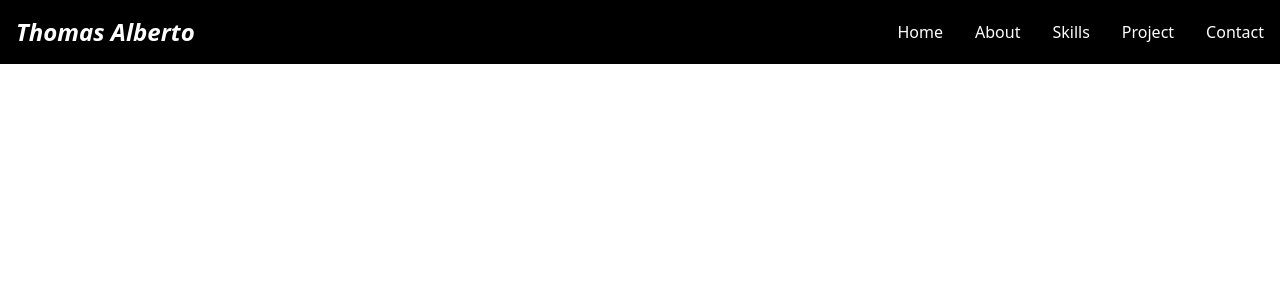
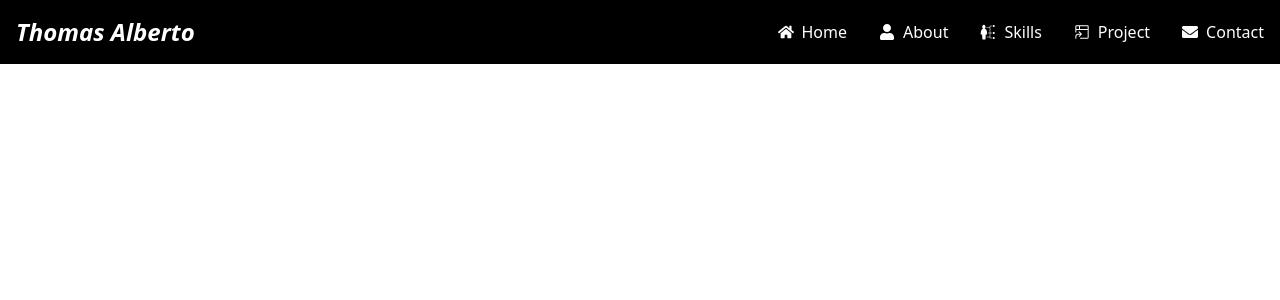
Before and after one commit to ThomasAlberto21/my-portfolio, a Next.js app: page / in a window 1280 px wide. Shown: the top 300 px of the page. Built offline with nearby package versions, Linux system fonts and the light colour scheme.

Commit message:
NavLinks

```diff
--- a/components/Navbar/Nav.tsx
+++ b/components/Navbar/Nav.tsx
@@ -1,7 +1,13 @@
 import Link from "next/link";
+import { useState } from "react";
 import NavLinks from "./NavLinks";
 
 export default function Nav() {
+  const [navbarOpen, setNavbarOpen] = useState(false);
+  const toggleNavbar = () => {
+    setNavbarOpen(!navbarOpen);
+  };
+
   return (
     <nav className="bg-black border-gray-200">
       <div className="max-w-screen-xl flex flex-wrap items-center justify-between mx-auto p-4">
@@ -11,9 +17,10 @@ export default function Nav() {
           </span>
         </Link>
         <button
+          onClick={toggleNavbar}
+          type="button"
+          className="inline-flex items-center p-2 ml-3 text-sm text-gray-500 rounded-lg md:hidden hover:bg-gray-100 focus:outline-none focus:ring-2 focus:ring-gray-200 dark:text-gray-400 dark:hover:bg-gray-700 dark:focus:ring-gray-600"
           data-collapse-toggle="navbar-default"
-          type="button"
-          className="inline-flex items-center p-2 ml-3 text-sm text-gray-500 rounded-lg md:hidden hover:bg-gray-100 focus:outline-none focus:ring-2 focus:ring-gray-200"
           aria-controls="navbar-default"
           aria-expanded="false"
         >
@@ -26,14 +33,14 @@ export default function Nav() {
             xmlns="http://www.w3.org/2000/svg"
           >
             <path
-              fill-rule="evenodd"
+              fillRule="evenodd"
               d="M3 5a1 1 0 011-1h12a1 1 0 110 2H4a1 1 0 01-1-1zM3 10a1 1 0 011-1h12a1 1 0 110 2H4a1 1 0 01-1-1zM3 15a1 1 0 011-1h12a1 1 0 110 2H4a1 1 0 01-1-1z"
-              clip-rule="evenodd"
+              clipRule="evenodd"
             ></path>
           </svg>
         </button>
 
-        <NavLinks />
+        <NavLinks navbarOpen={navbarOpen} toggleNavbar={toggleNavbar} />
       </div>
     </nav>
   );
--- a/components/Navbar/NavLinks.tsx
+++ b/components/Navbar/NavLinks.tsx
@@ -1,50 +1,59 @@
 import Link from "next/link";
+import { GiSkills } from "react-icons/gi";
+import { GoProjectSymlink } from "react-icons/go";
+import { FaHome, FaUser, FaEnvelope } from "react-icons/fa";
 
-export default function NavLinks() {
+interface NavLinksProps {
+  navbarOpen: boolean;
+  toggleNavbar: () => void;
+}
+
+export default function NavLinks({ navbarOpen, toggleNavbar }: NavLinksProps) {
+  const navLinks = [
+    {
+      name: "Home",
+      link: "/",
+      icons: <FaHome />,
+    },
+    {
+      name: "About",
+      link: "/about",
+      icons: <FaUser />,
+    },
+    {
+      name: "Skills",
+      link: "/skills",
+      icons: <GiSkills />,
+    },
+    {
+      name: "Project",
+      link: "/project",
+      icons: <GoProjectSymlink />,
+    },
+    {
+      name: "Contact",
+      link: "/contact",
+      icons: <FaEnvelope />,
+    },
+  ];
+
   return (
-    <div className="hidden w-full md:block md:w-auto" id="navbar-default">
-      <ul className="font-medium flex flex-col p-4 md:p-0 mt-4 border border-gray-100 rounded-lg  md:flex-row md:space-x-8 md:mt-0 md:border-0 ">
-        <li>
-          <Link
-            href="/"
-            className="block py-2 pl-3 pr-4 text-white rounded md:bg-transparent  md:p-0  md:hover:text-blue-500"
-            aria-current="page"
-          >
-            Home
-          </Link>
-        </li>
-        <li>
-          <Link
-            href="/about"
-            className="block py-2 pl-3 pr-4 text-gray rounded hover:bg-gray-100 md:hover:bg-transparent md:border-0 md:hover:text-blue-500 md:p-0 text-white"
-          >
-            About
-          </Link>
-        </li>
-        <li>
-          <Link
-            href="/skills"
-            className="block py-2 pl-3 pr-4 text-gray rounded hover:bg-gray-100 md:hover:bg-transparent md:border-0 md:hover:text-blue-500 md:p-0 text-white"
-          >
-            Skills
-          </Link>
-        </li>
-        <li>
-          <Link
-            href="/project"
-            className="block py-2 pl-3 pr-4 text-gray rounded hover:bg-gray-100 md:hover:bg-transparent md:border-0 md:hover:text-blue-500 md:p-0 text-white"
-          >
-            Project
-          </Link>
-        </li>
-        <li>
-          <Link
-            href="/contact"
-            className="block py-2 pl-3 pr-4 text-gray rounded hover:bg-gray-100 md:hover:bg-transparent md:border-0 md:hover:text-blue-500 md:p-0 text-white"
-          >
-            Contact
-          </Link>
-        </li>
+    <div className="w-full md:block md:w-auto">
+      <ul
+        className={`font-medium flex flex-col p-4 md:p-0 mt-4 border border-gray-100 rounded-lg lg:flex-row md:space-x-8 md:mt-0 md:border-0 ${
+          navbarOpen ? "" : "lg:flex hidden"
+        }`}
+      >
+        {navLinks.map((navLink) => (
+          <li key={navLink.name}>
+            <Link
+              href={navLink.link}
+              className="py-2 pl-3 pr-4 text-gray rounded hover:bg-blue-600 md:hover:bg-transparent md:border-0 md:hover:text-blue-500 md:p-0 text-white flex lg:justify-center items-center"
+            >
+              <div className="me-2">{navLink.icons}</div> {navLink.name}
+            </Link>
+          </li>
+        ))}
       </ul>
     </div>
   );
--- a/package.json
+++ b/package.json
@@ -21,6 +21,7 @@
     "next": "13.4.7",
     "react": "18.2.0",
     "react-dom": "18.2.0",
+    "react-icons": "^4.10.1",
     "typescript": "5.1.6"
   },
   "devDependencies": {
```
Also changed, not shown: 1 other file (tests, documents, lock files or other folders).
